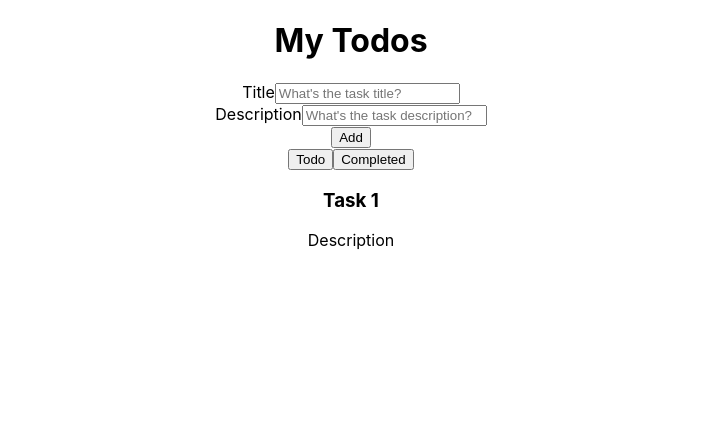
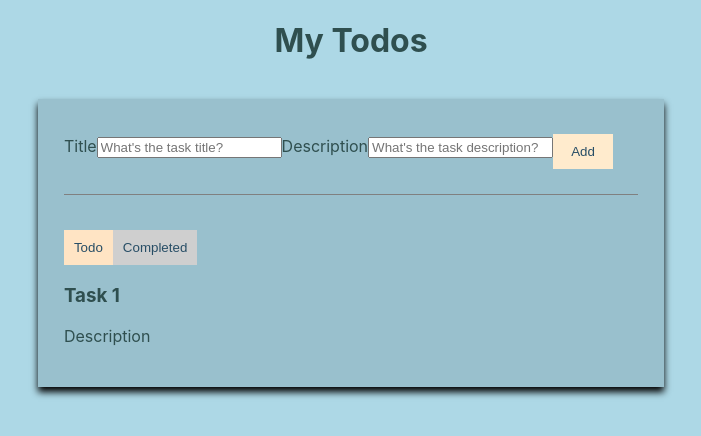
Before and after one commit to RenanaTurgeman/TO-DO-LIST, a React (Create React App) app in the folder todo-app/: page / in a window 1280 px wide. Shown: the top 436 px of the page, without its empty margins (289-990 px from the left). Built offline with nearby package versions, Linux system fonts and the light colour scheme.

Commit message:
add style

```diff
--- a/todo-app/src/App.css
+++ b/todo-app/src/App.css
@@ -1,38 +1,83 @@
-.App {
+body{
+  background-color: lightblue;
+  color: darkslategray;
+  overflow: hidden;
+}
+
+h1{
   text-align: center;
 }
 
-.App-logo {
-  height: 40vmin;
-  pointer-events: none;
+.todo-wrapper{
+  background: rgb(153, 192, 205) ;
+  padding: 2%;
+  width: fit-content;
+  margin-left: auto;
+  margin-right: auto;
+  margin-top: 3%;
+  max-height: 80vh;
+  overflow-y: auto;
+  box-shadow: 0px 5px 7px black;
 }
 
-@media (prefers-reduced-motion: no-preference) {
-  .App-logo {
-    animation: App-logo-spin infinite 20s linear;
-  }
+.todo-input{
+  display: flex;
+  align-items: center;
+  justify-content: center;
+  border-bottom: 1px solid gray;
+  padding-bottom: 25px;
+  margin-bottom: 25px;
 }
 
-.App-header {
-  background-color: #282c34;
-  min-height: 100vh;
+.todo-input-item{
   display: flex;
   flex-direction: column;
-  align-items: center;
-  justify-content: center;
-  font-size: calc(10px + 2vmin);
-  color: white;
+  align-items: flex-start;
+  margin-right: 25px;
 }
 
-.App-link {
-  color: #61dafb;
+.todo-input-item label{
+  font-weight: bold;
+  margin-bottom: 10px;
 }
 
-@keyframes App-logo-spin {
-  from {
-    transform: rotate(0deg);
-  }
-  to {
-    transform: rotate(360deg);
-  }
+.todo-input-item input{
+  padding: 8px;
+  border: none;
+  width: 250px;
 }
+
+.todo-input-item input:focus{
+  outline: none;
+  border: 2px solid blanchedalmond;
+}
+
+.primaryBtn{
+  background-color: blanchedalmond;
+  color: rgb(40, 78, 102);
+  border: none;
+  border-radius: 0px;
+  margin-top: 10px;
+  padding: 10px;
+  width: 60px;
+  cursor: pointer;
+}
+
+.primaryBtn:hover{
+  background-color: cadetblue;
+}
+
+.secondaryBtn{
+  background-color: rgb(207, 207, 207);
+  color: rgb(40, 78, 102);
+  border: none;
+  border-radius: 0px;
+  margin-top: 10px;
+  padding: 10px;
+  width: fit-content;
+  cursor: pointer;
+}
+
+.active{
+  background-color: bisque;
+}
--- a/todo-app/src/App.js
+++ b/todo-app/src/App.js
@@ -1,6 +1,7 @@
 import './App.css';
-
+import React, {useState} from 'react'
 function App() {
+  const [isCompleteScreen, setIsCompleteScreen] = useState(false)
   return (
     <div className="App">
       <h1>My Todos</h1>
@@ -20,8 +21,10 @@ function App() {
         </div>
 
         <div className='btn-area'>
-          <button>Todo</button>
-          <button>Completed</button>
+          <button className={`secondaryBtn ${isCompleteScreen === false ? 'active' : ''}`}
+          onClick={()=>setIsCompleteScreen(false)}>Todo</button>
+          <button className={`secondaryBtn ${isCompleteScreen === true ? 'active' : ''}`}
+          onClick={()=>setIsCompleteScreen(true)}>Completed</button>
         </div>
 
         <div className='todo-list'>
```
